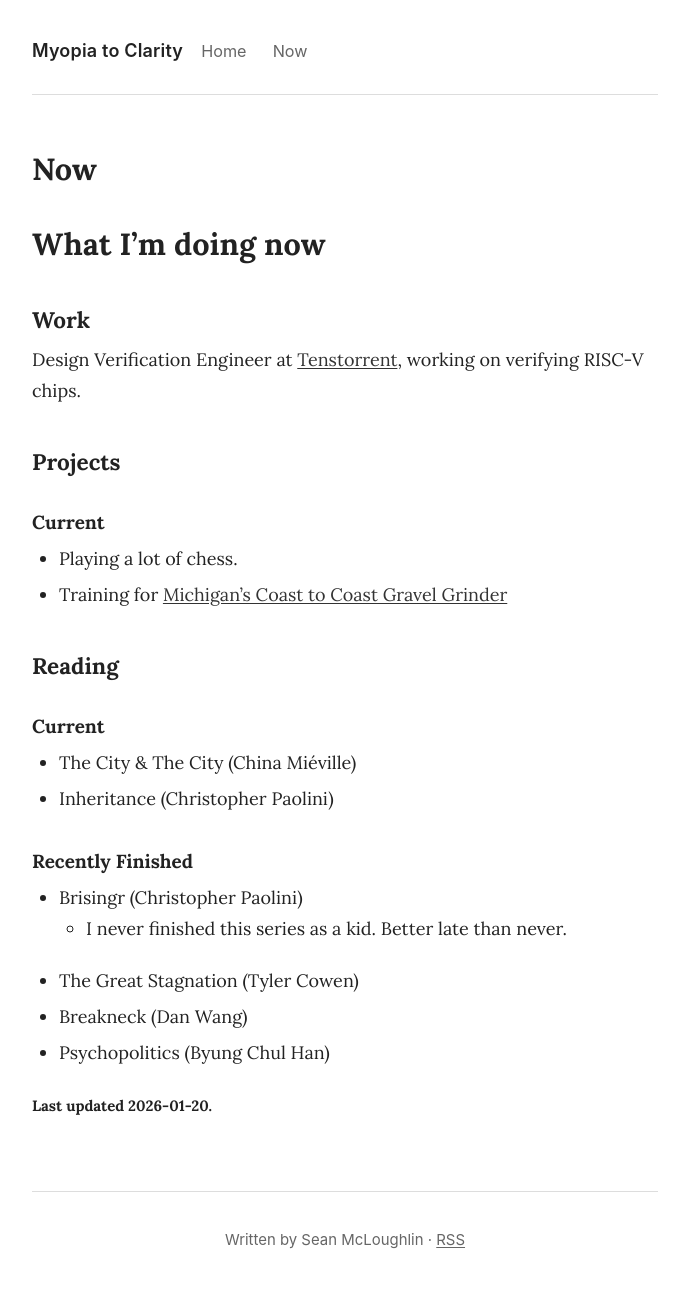
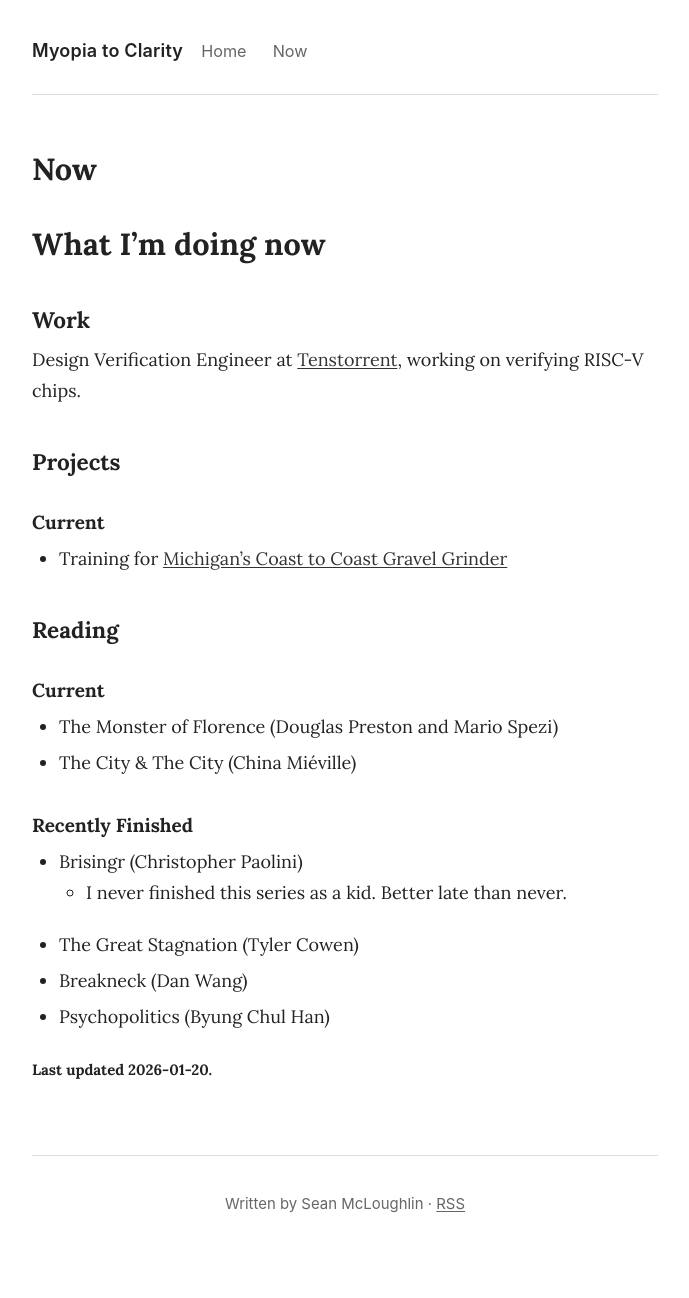
Before and after one commit to SeanMcLoughlin/blog, a Jekyll site: the page built from now.md, in a window 1280 px wide. Shown: the whole page, without its empty margins (295-984 px from the left). Built offline with Jekyll 4.4.1, drawn with Linux system fonts in a browser that asks for light colours; after the commit the page ends 1262 px from its top, so only the background shows below that.

Commit message:
Update now.md

```diff
--- a/now.md
+++ b/now.md
@@ -13,15 +13,14 @@ Design Verification Engineer at [Tenstorrent](https://tenstorrent.com), working
 
 ### Current
 
-- Playing a lot of chess.
 - Training for [Michigan's Coast to Coast Gravel Grinder](https://micoasttocoast.com)
 
 ## Reading
 
 ### Current
 
+- The Monster of Florence (Douglas Preston and Mario Spezi)
 - The City & The City (China Miéville)
-- Inheritance (Christopher Paolini)
 
 ### Recently Finished
 
```
